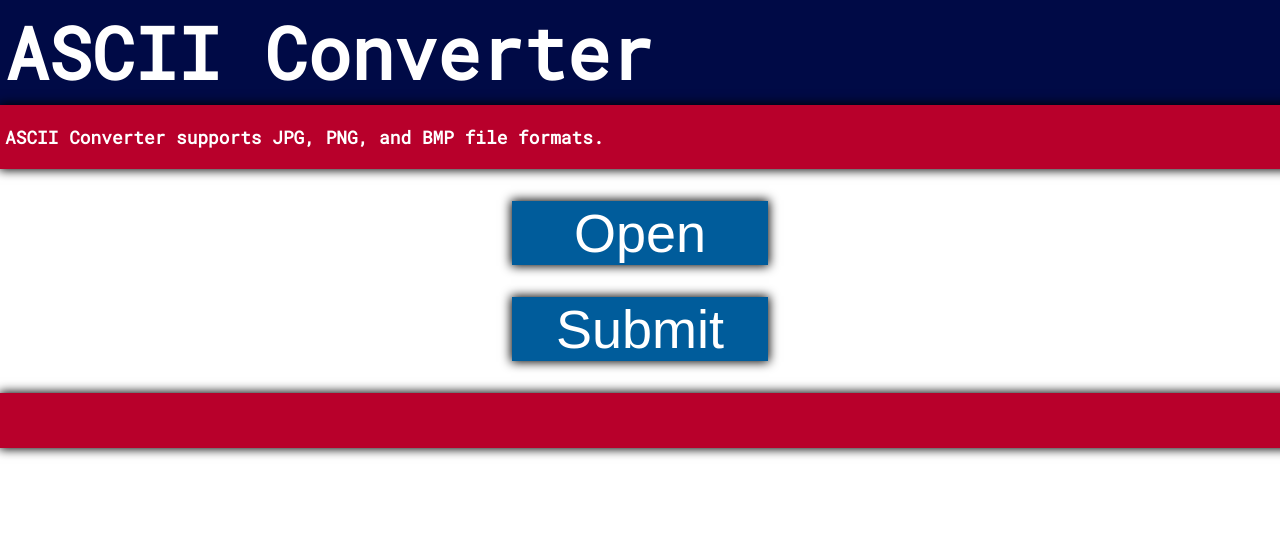
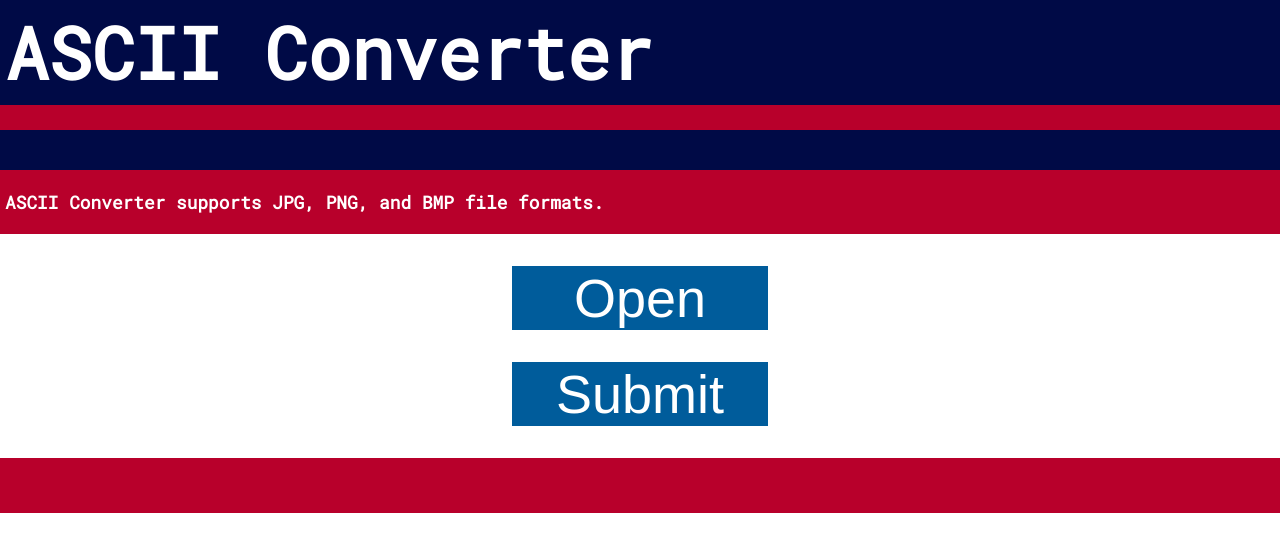
Before and after one commit to alexBerman999/ImageASCII, a PHP site: page / in a window 1280 px wide. Shown: the top 552 px of the page. Run offline with PHP 8.4, Linux system fonts and the light colour scheme.

Commit message:
Changed ui

```diff
--- a/css/style.css
+++ b/css/style.css
@@ -15,11 +15,6 @@ h1 {
   margin: 0px;
   padding: 5px;
   width:100%;
-	box-shadow: 0px 0px 10px 1px #000000;
-}
-
-h2 {
-
 }
 
 p {
@@ -40,7 +35,6 @@ button, input[type=submit] {
   margin-top: 32px;
   margin-bottom: 32px;
   border: none;
-  box-shadow: 0px 0px 10px 1px #000000;
 }
 
 .header {
@@ -50,7 +44,10 @@ button, input[type=submit] {
   padding: 5px;
   width:100%;
   font-size: 33%;
-	box-shadow: 0px 0px 10px 1px #000000;
+}
+
+#blueHeader {
+  background-color: #000A46;
 }
 
 #fileSelectionWrapper {
--- a/index.html
+++ b/index.html
@@ -6,7 +6,15 @@
     <link rel="stylesheet" href="css/style.css">
   </head>
   <body>
-    <h1>ASCII Converter</h1>
+    <h1>
+      ASCII Converter
+    </h1>
+    <div class="header">
+      &nbsp;
+    </div>
+    <div class="header" id="blueHeader">
+      &nbsp;</br></br>
+    </div>
     <div class="header">
       <h2>ASCII Converter supports JPG, PNG, and BMP file formats.</h2>
     </div>
```
